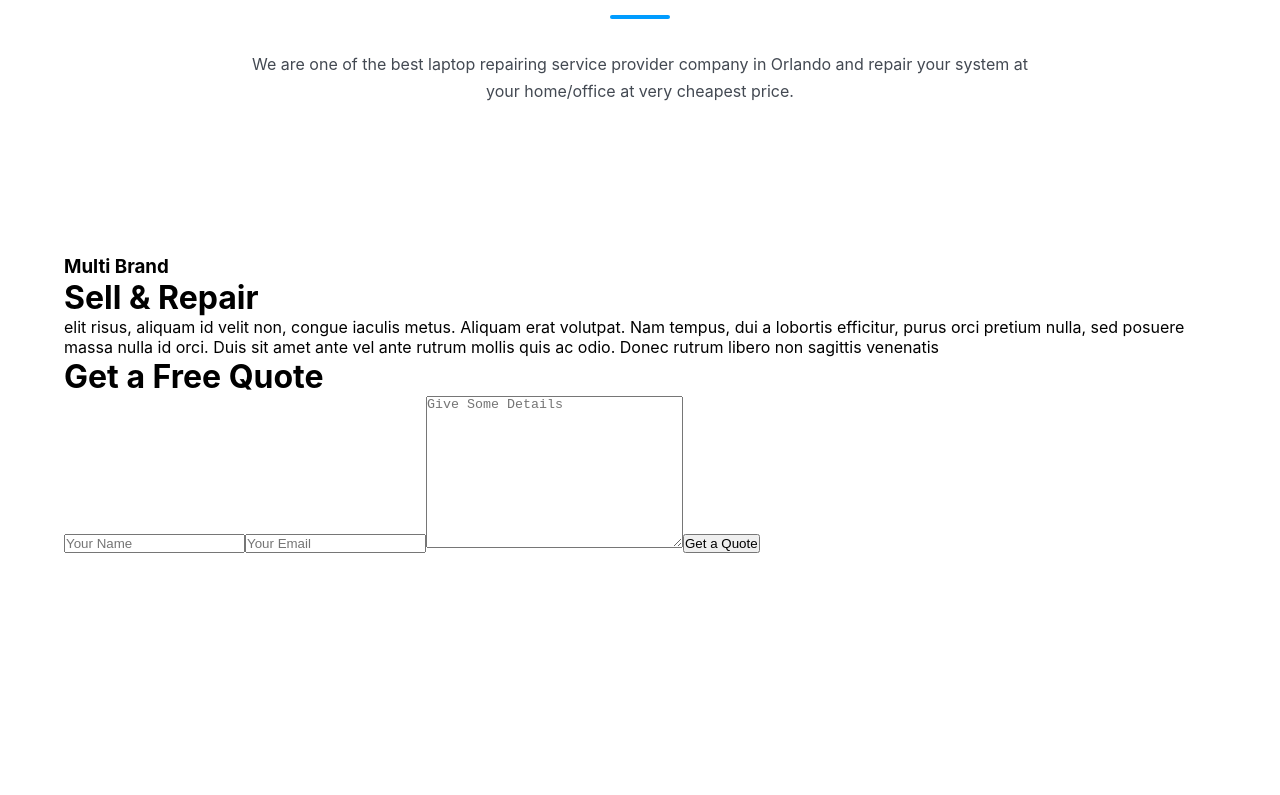
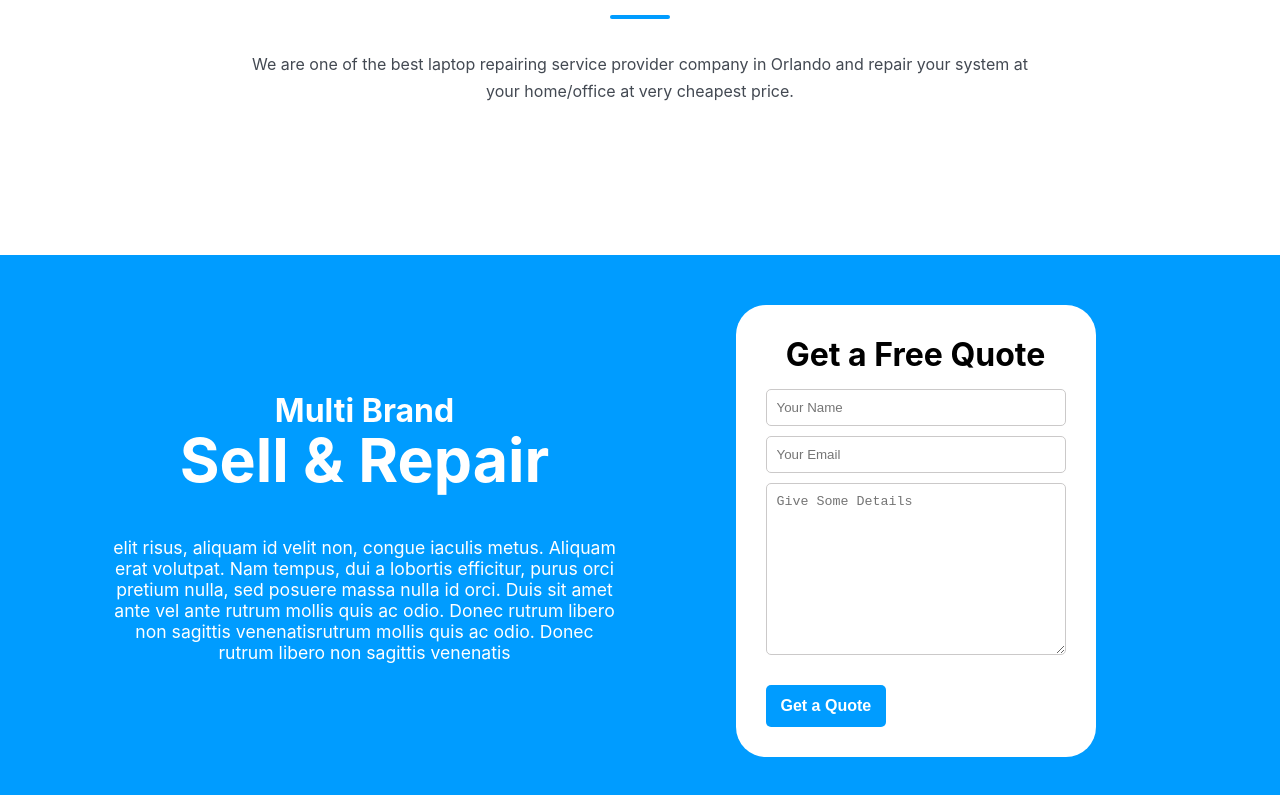
Before and after one commit to Kmonterohenriquez/PcTech, a React (Create React App) app: page /#/ in a window 1280 px wide. Shown: the part 2456-3251 px from the top of the page. Before the commit the page ends 3009 px from the top, so only its background shows below. Built offline with nearby package versions, Linux system fonts and the light colour scheme.

Commit message:
Quote Styling component done

```diff
--- a/src/Components/Quote/Quote.js
+++ b/src/Components/Quote/Quote.js
@@ -3,7 +3,7 @@ import './Quote.sass'
 const Quote = () => {
 	return (
 		<div className='Quote'>
-			<div className='container'>
+			<div className='Quote-container sm-container'>
 				<div className='left-side'>
 					<h3>Multi Brand</h3>
 					<h1>Sell & Repair</h1>
@@ -12,6 +12,7 @@ const Quote = () => {
 						volutpat. Nam tempus, dui a lobortis efficitur, purus orci pretium
 						nulla, sed posuere massa nulla id orci. Duis sit amet ante vel ante
 						rutrum mollis quis ac odio. Donec rutrum libero non sagittis
+						venenatisrutrum mollis quis ac odio. Donec rutrum libero non sagittis
 						venenatis
 					</p>
 				</div>
@@ -27,7 +28,9 @@ const Quote = () => {
 							rows='10'
 							placeholder='Give Some Details'
 						></textarea>
-						<button> Get a Quote</button>
+						<div className='btn-container'>
+                            <button> Get a Quote</button>
+                        </div>
 					</form>
 				</div>
 			</div>
--- a/src/Components/Quote/Quote.sass
+++ b/src/Components/Quote/Quote.sass
@@ -0,0 +1,61 @@
+.Quote
+    background: #009CFF
+    padding: 50px
+    &-container
+        display: grid
+        grid-template-columns: repeat(auto-fit, minmax(300px, 1fr))
+        grid-gap: 40px
+        justify-items: center
+        align-items: center
+    .left-side
+        text-align: center
+        color: white
+        h3
+            font-size: 2rem
+            line-height: 1.5rem
+        h1
+            font-size: 3.8rem
+            margin-bottom: 40px
+        p
+            max-width: 550px
+            font-size: 1.1rem
+    .right-side
+        form
+            padding: 30px
+            background: white
+            border-radius: 30px
+            width: 300px
+            display: flex
+            flex-direction: column
+            // justify-content: center
+            align-items: center
+
+            h1
+                margin-bottom: 15px
+            input, textarea
+                border-radius: 5px
+                padding: 10px
+                border: 1px solid #CBC9C9
+                width: 100%
+                box-sizing: border-box
+            input
+                margin-bottom: 10px
+            .btn-container
+
+                width: 100%
+                display: flex
+                align-items: flex-start
+            button
+                margin-top: 30px
+                padding: 12px 15px
+                background: #009CFF
+                border-style: none
+                color: white
+                font-weight: bolder
+                font-size: 1rem
+                border-radius: 5px
+                cursor: pointer
+                transition: background .5s
+
+                &:hover
+                    background: darken(#009CFF , 5% )
```
